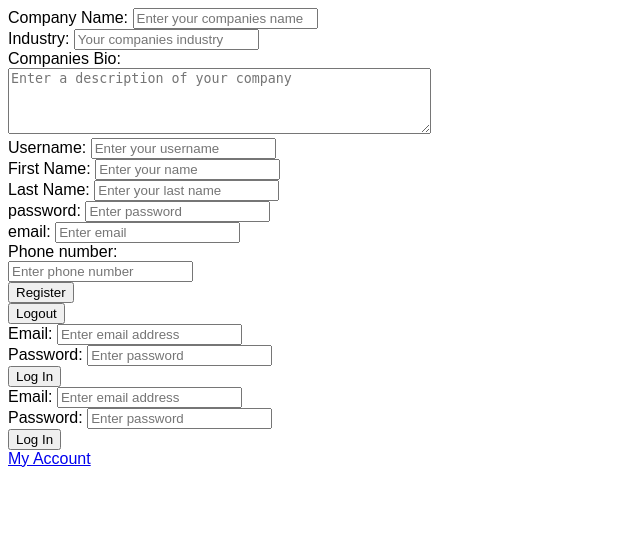
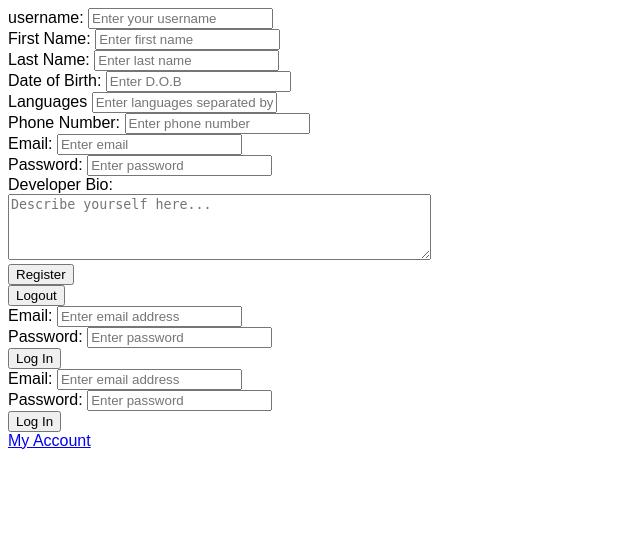
Before and after one commit to AA25/Connect, a PHP site: page / in a window 1280 px wide. Shown: the top 543 px of the page, without its empty margins (0-640 px from the left). Run offline with PHP 8.4, Linux system fonts and the light colour scheme; some libraries are stand-ins or nearby versions.

Commit message:
tested developer registration and fixed some issues

```diff
--- a/index.php
+++ b/index.php
@@ -14,11 +14,7 @@
     <!-- <link rel="icon" href="images/favicon.ico" type="image/x-icon"> -->
 </head>
 <body>
-    <?php
-        // $db = get_db();
-        //var_dump($db);
-    ?>
-    <!-- <form method="post" action="" id="registerDevForm" class="">
+    <form method="post" action="" id="registerDevForm" class="">
         <div class="">
             <label for="username">username:</label>
             <input type="text" class="form-control" placeholder="Enter your username" name="username" >
@@ -56,9 +52,9 @@
             <textarea rows="4" cols="50" name="devBio" placeholder="Describe yourself here..." ></textarea>
         </div>
         <button type="submit" class="" style="">Register</button>
-    </form> -->
+    </form>
 
-    <form method="post" action="" id="registerBusForm" class="">
+    <!-- <form method="post" action="" id="registerBusForm" class="">
         <div class="">
             <label for="busName">Company Name:</label>
             <input type="text" class="form-control" placeholder="Enter your companies name" name="busName" >
@@ -96,7 +92,7 @@
             <input type="text" class="form-control" placeholder="Enter phone number" name="phone" >
         </div>
         <button type="submit" class="" style="">Register</button>
-    </form>
+    </form> -->
 
     <button onclick="logOut()">
         Logout
--- a/js/navBar.js
+++ b/js/navBar.js
@@ -3,7 +3,7 @@ $('#registerDevForm').submit(function(e) {
     e.preventDefault();
     //Pull the data from the form
     var data = {
-        'username': $('#registerBusForm input[name=username]').val(),
+        'username': $('#registerDevForm input[name=username]').val(),
         'firstName': $('#registerDevForm input[name=firstName]').val(),
         'lastName': $('#registerDevForm input[name=lastName]').val(),
         'dob': $('#registerDevForm input[name=dob]').val(),
```
Also changed, not shown: api/endpoints/registerDeveloper.php (+4 -4 lines).
